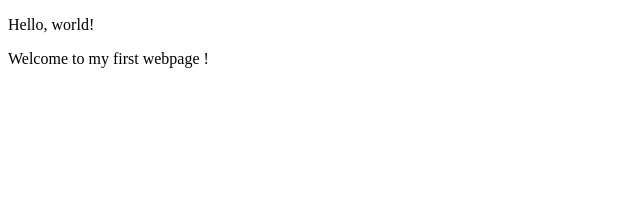
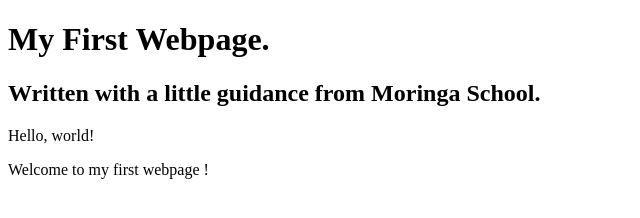
Before and after one commit to Jessicamwangi/my-first-webpage, a plain HTML site: page my-first-webpage.html in a window 1280 px wide. Shown: the whole page, without its empty margins (0-640 px from the left). Drawn offline with Linux system fonts and the light colour scheme.

Commit message:
addheader block elements

```diff
--- a/my-first-webpage.html
+++ b/my-first-webpage.html
@@ -4,6 +4,9 @@
     <title>My first webpage</title>
   </head>
   <body>
+    <h1>My First Webpage.</h1>
+    <h2>Written with a little guidance from Moringa School.</h2>
+
     <p>Hello, world!</p>
     <p>Welcome to my first webpage !</p>
   </body>
```
